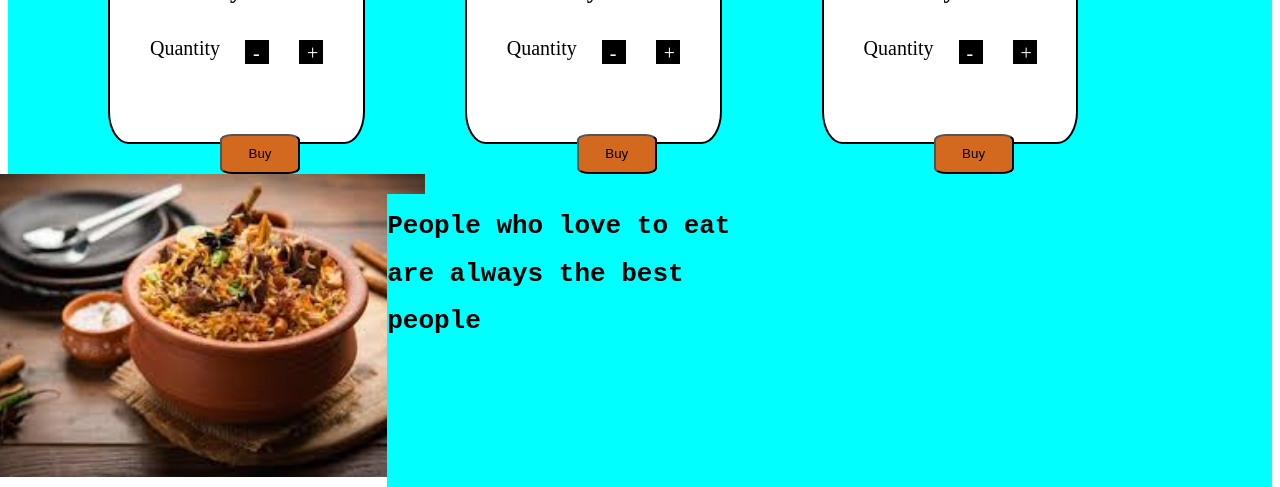
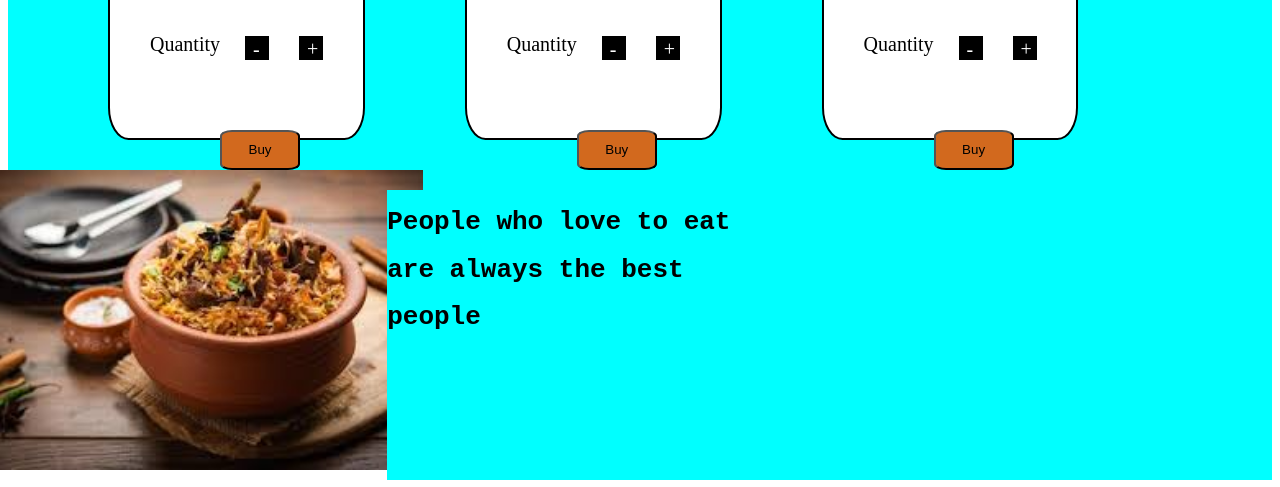
Before and after one commit to Bharath11623/Project3, a plain HTML site: page index.html in a window 1280 px wide. Shown: the part 672-1159 px from the top of the page. Drawn offline with Linux system fonts and the light colour scheme.

Commit message:
Update style1.css

```diff
--- a/style1.css
+++ b/style1.css
@@ -1,8 +1,8 @@
 .container1{
     width: 100%;
-    height: 1010px;
+    height: 1000px;
     background-color: aqua;
-    background-image: url('images(1).jpeg');
+    background-image: url('images (1).jpeg');
     background-repeat: no-repeat;
     background-position: cover;
     background-size: 1600px 300px;
```
